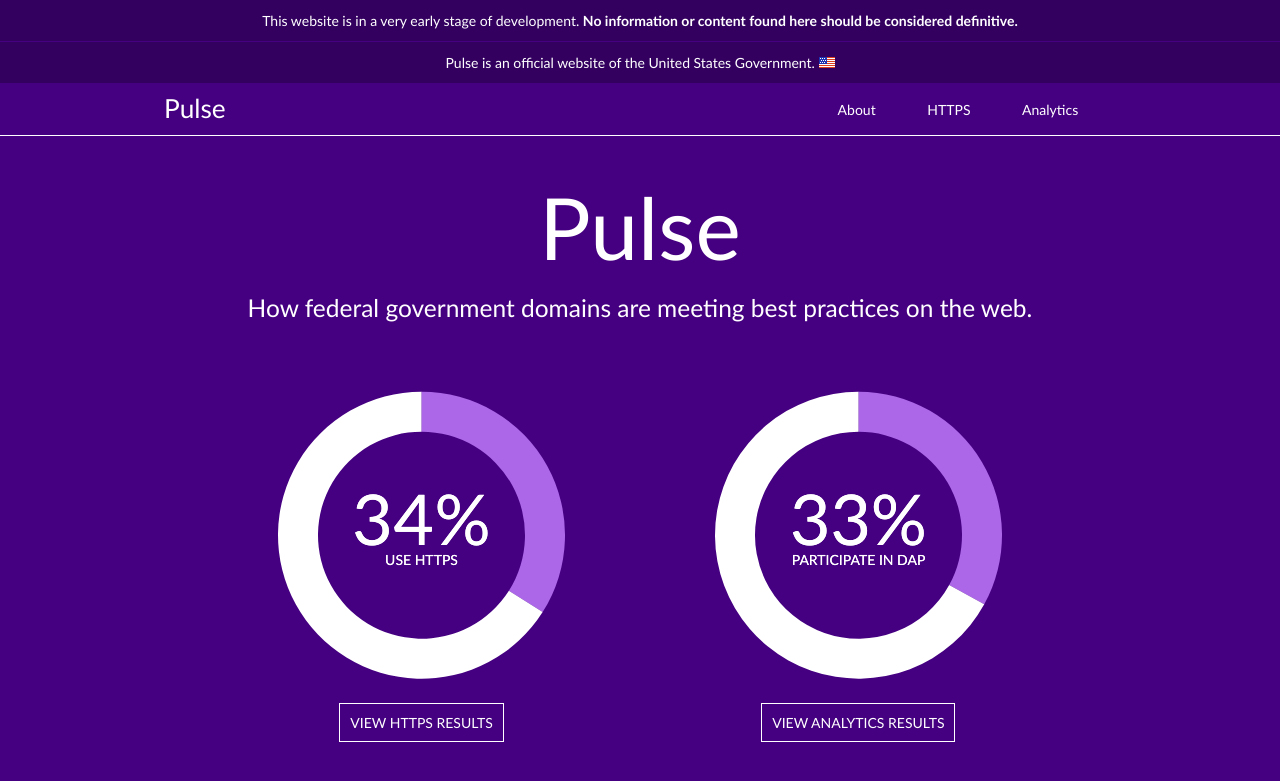
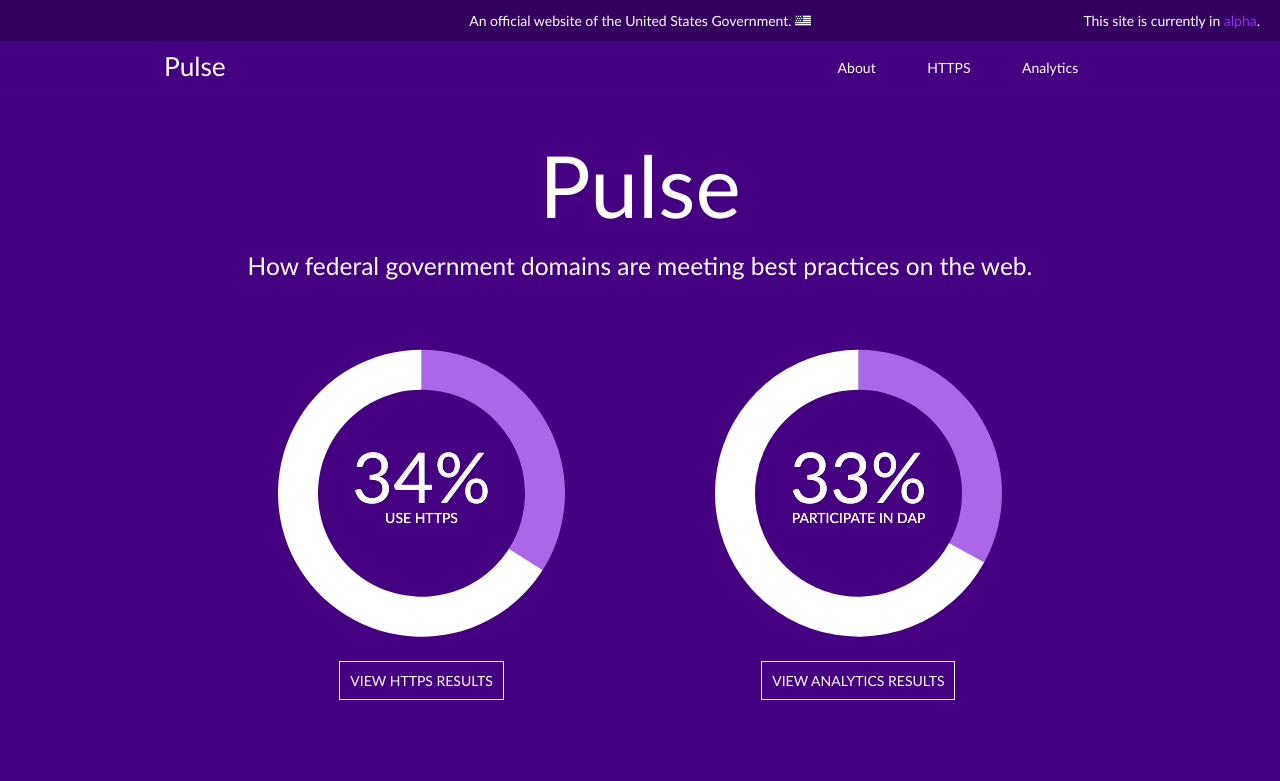
Before and after one commit to 18F/pulse, a Jekyll site: the page built from pages/index.html, in a window 1280 px wide. Shown: the top 781 px of the page. Built offline with Jekyll 4.4.1, drawn with Linux system fonts in a browser that asks for light colours; Markdown is read by kramdown in place of the engine named in the settings.

Commit message:
Removing disclaimer text and re-styling header information.

```diff
--- a/_includes/header.html
+++ b/_includes/header.html
@@ -1,13 +1,13 @@
 <header class="site-header">
-    <p class="disclaimer">
-        This website is in a very early stage of development. <strong>No information or content found here should be considered definitive.</strong>
-    </p>
-    <p class="us-official">
-        {{ site.name }} is an official website of the United States Government.
+    <div class="disclaimer">
+        <span class="us-official">
+        An official website of the United States Government.
         <img
         alt="US flag signifying that this is a United States Federal Government website"
         src="/assets/images/us_flag_small.png">
-    </p>
+        </span>
+        <span class="alpha">This site is currently in <a href="https://18f.gsa.gov/dashboard/stages/#alpha">alpha</a>.</span>
+    </div>
     <nav>
         <div id="main-nav">
             <h1 id="branding">
--- a/assets/css/main.css
+++ b/assets/css/main.css
@@ -224,17 +224,15 @@
 
 .site-header .disclaimer {
   background-color: #330060;
-  padding: 10px 0;
-  text-align: center;
+  padding: 10px 20px;
   color: white;
-  border-bottom: 1px solid #450081; }
-.site-header .us-official {
-  background-color: #330060;
-  padding: 10px 0;
-  text-align: center;
-  color: white; }
+  text-align: center; }
+  .site-header .disclaimer .us-official {
+    margin-left: 177px; }
+  .site-header .disclaimer .alpha {
+    float: right; }
 .site-header > nav {
-  border-bottom: 1px solid white; }
+  border-bottom: 1px solid #330060; }
   .site-header > nav #main-nav {
     max-width: 68em;
     margin-left: auto;
```
Also changed, not shown: assets/scss/main.scss (+10 -11 lines), 1 other file.
